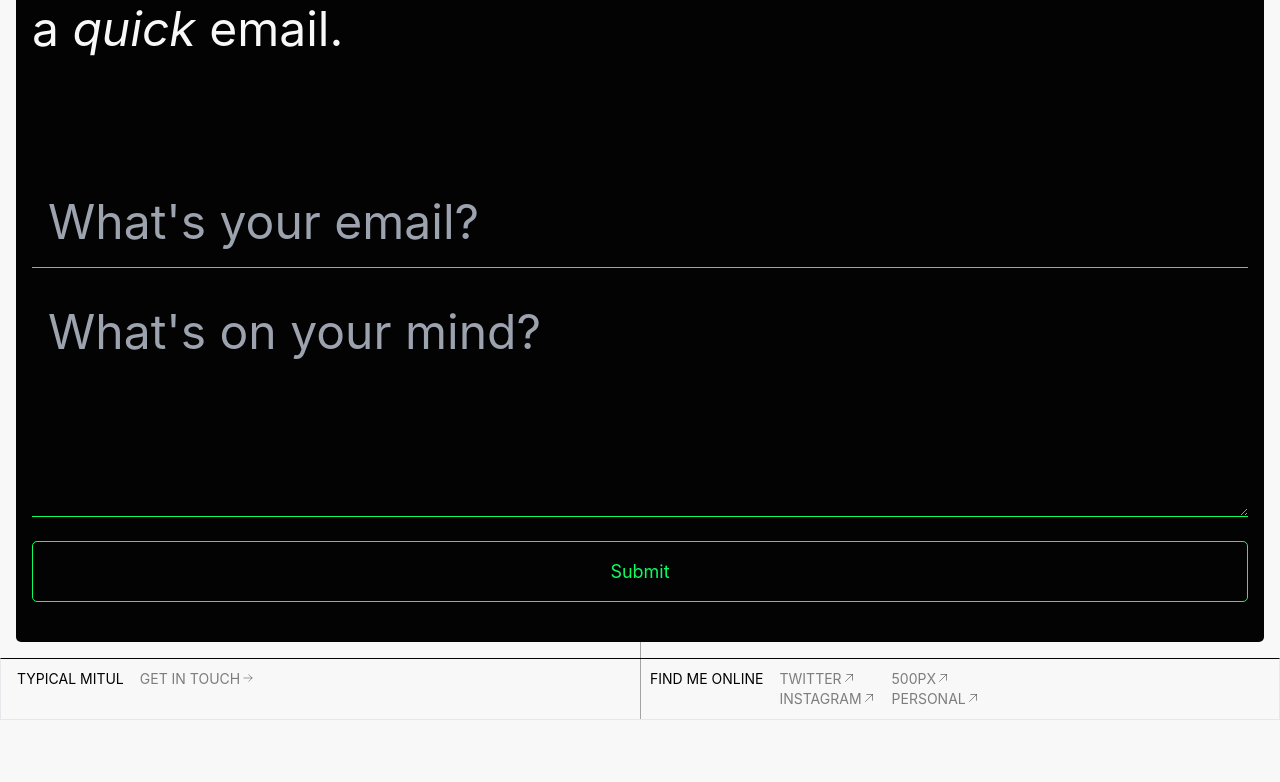
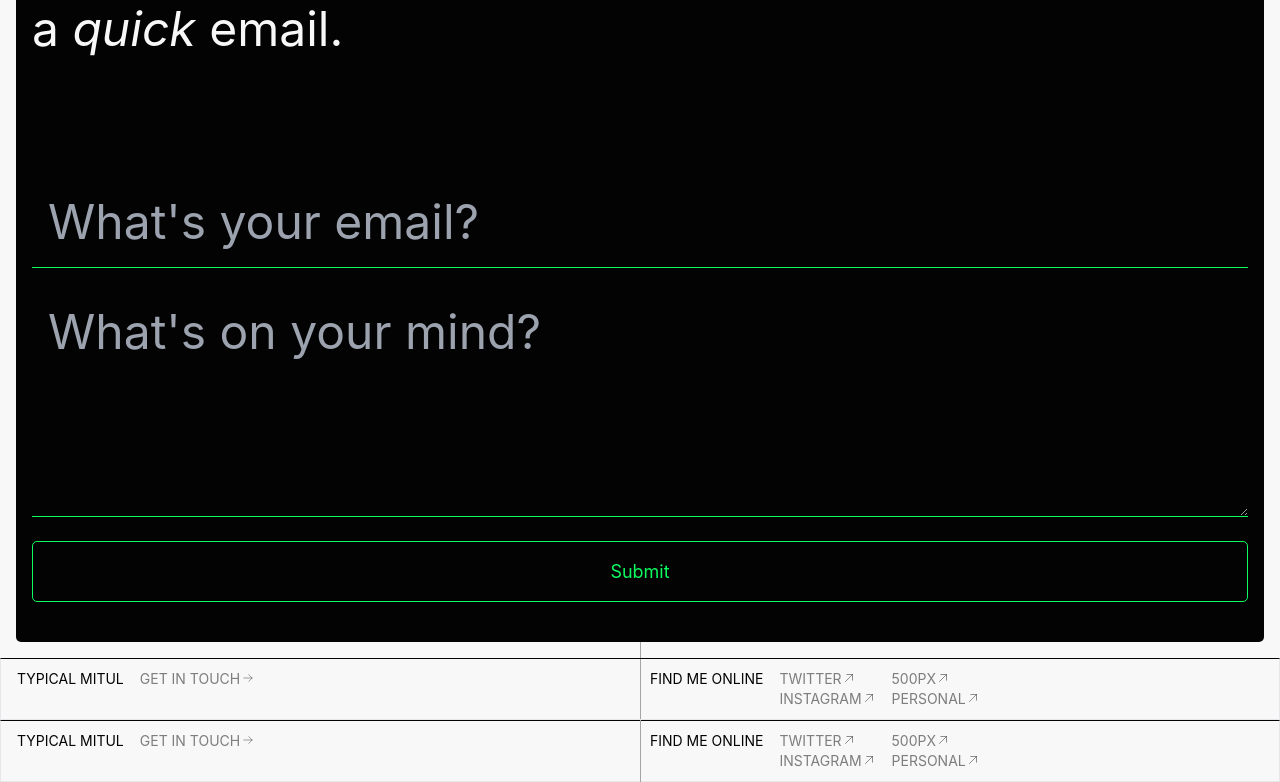
Before and after one commit to nazabis0223/scroll_smooth, a Next.js app: page / in a window 1280 px wide. Shown: the part 5252-6034 px from the top of the page. Before the commit the page ends 5972 px from the top, so only its background shows below. Built offline with nearby package versions, Linux system fonts and the light colour scheme.

Commit message:
add footer

```diff
--- a/pages/_app.js
+++ b/pages/_app.js
@@ -1,7 +1,8 @@
 import '../styles/globals.css'
 import * as Tooltip from "@radix-ui/react-tooltip";
 import GuidingLines from '@/components/GuidingLines';
-import { Navigation } from '../components';
+import  Navigation  from '@/components/Navigation';
+import Footer from "@/sections/Footer"
 
 function MyApp({ Component, pageProps }) {
   return (
@@ -11,6 +12,7 @@ function MyApp({ Component, pageProps }) {
           <GuidingLines />
           <Navigation />
           <Component {...pageProps} />
+          <Footer />
         </div>
       </Tooltip.Provider>
     </>
```
